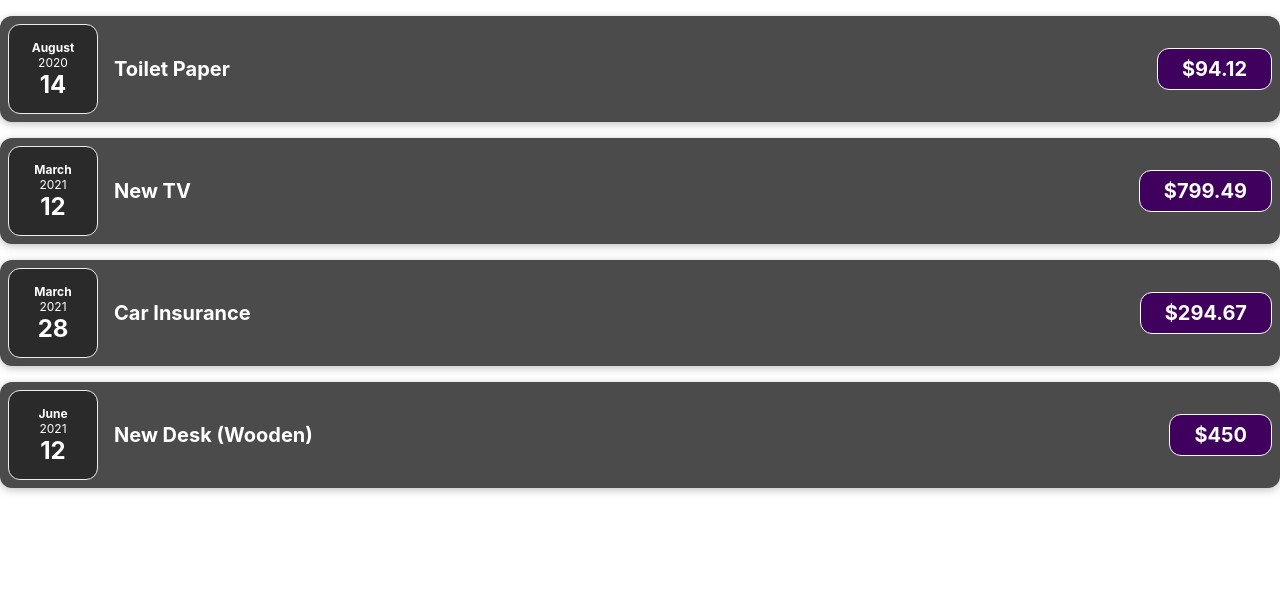
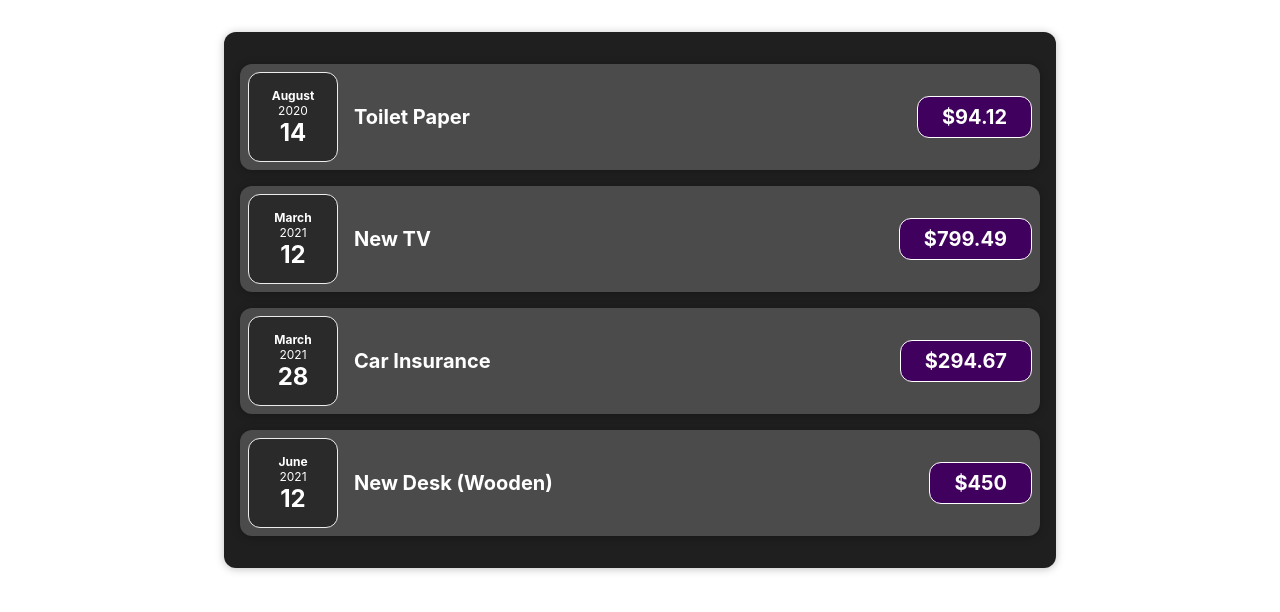
Before and after one commit to kaushalluffa/budget_calc_project, a React (Create React App) app: page / in a window 1280 px wide. Shown: the top 612 px of the page. Built offline with nearby package versions, Linux system fonts and the light colour scheme.

Commit message:
added card component to save css duplication

```diff
--- a/src/App.js
+++ b/src/App.js
@@ -1,4 +1,5 @@
 import ExpenseItem from './components/ExpenseItem'
+import Expenses from './components/Expenses';
 
 function App() {
 
@@ -28,10 +29,8 @@ function App() {
 
   return (
     <div className="App">
-      <ExpenseItem title={expenses[0].title} amount={expenses[0].amount} date={expenses[0].date} />
-      <ExpenseItem title={expenses[1].title} amount={expenses[1].amount} date={expenses[1].date} />
-      <ExpenseItem title={expenses[2].title} amount={expenses[2].amount} date={expenses[2].date} />
-      <ExpenseItem title={expenses[3].title} amount={expenses[3].amount} date={expenses[3].date} />
+      <Expenses items={expenses} />
+
     </div>
   );
 }
--- /dev/null
+++ b/src/components/Card.jsx
@@ -0,0 +1,11 @@
+import React from 'react'
+import './card.css'
+
+function Card(props) {
+  const classes = 'card ' + props.className
+  return (
+    <div className={classes}>{props.children}</div>
+  )
+}
+
+export default Card
--- a/src/components/ExpenseDate.jsx
+++ b/src/components/ExpenseDate.jsx
@@ -2,10 +2,10 @@ import React from 'react'
 
 import './expensedate.css'
 
-function ExpenseDate({date}) {
-    const month = date.toLocaleString('en-US', {month: 'long'})
-    const year = date.getFullYear()
-    const day = date.toLocaleString('en-US', {day: '2-digit'})
+function ExpenseDate(props) {
+    const month = props.date.toLocaleString('en-US', {month: 'long'})
+    const year = props.date.getFullYear()
+    const day = props.date.toLocaleString('en-US', {day: '2-digit'})
 
 
   return (
--- a/src/components/ExpenseItem.jsx
+++ b/src/components/ExpenseItem.jsx
@@ -1,19 +1,20 @@
 import React from 'react'
 import './expenseitem.css'
 import ExpenseDate from './ExpenseDate'
+import Card from './Card'
 
-function ExpenseItem({title, amount, date}) {
+function ExpenseItem(props) {
 
 
 
   return (
-      <div className="expense-item">
-          <ExpenseDate date={date} />
+      <Card className="expense-item" >
+          <ExpenseDate date={props.date} />
           <div className="expense-item__description">
-              <h2>{title}</h2>
-              <div className="expense-item__price">${amount}</div>
+              <h2>{props.title}</h2>
+              <div className="expense-item__price">${props.amount}</div>
           </div>
-      </div>
+      </Card>
   )
 }
 
--- /dev/null
+++ b/src/components/Expenses.jsx
@@ -0,0 +1,32 @@
+import Card from './Card';
+import ExpenseItem from './ExpenseItem';
+import './expenses.css';
+
+function Expenses(props) {
+  return (
+    <Card className="expenses">
+      <ExpenseItem
+        title={props.items[0].title}
+        amount={props.items[0].amount}
+        date={props.items[0].date}
+      />
+      <ExpenseItem
+        title={props.items[1].title}
+        amount={props.items[1].amount}
+        date={props.items[1].date}
+      />
+      <ExpenseItem
+        title={props.items[2].title}
+        amount={props.items[2].amount}
+        date={props.items[2].date}
+      />
+      <ExpenseItem
+        title={props.items[3].title}
+        amount={props.items[3].amount}
+        date={props.items[3].date}
+      />
+    </Card>
+  );
+}
+
+export default Expenses;
--- /dev/null
+++ b/src/components/card.css
@@ -0,0 +1,4 @@
+.card{
+    border-radius: 12px;
+    box-shadow: 0 1px 8px rgba(0, 0, 0, 0.25);
+}
--- a/src/components/expenseitem.css
+++ b/src/components/expenseitem.css
@@ -2,10 +2,8 @@
     display: flex;
     justify-content: space-between;
     align-items: center;
-    box-shadow: 0 2px 8px rgba(0, 0, 0, 0.25);
     padding: 0.5rem;
     margin: 1rem 0;
-    border-radius: 12px;
     background-color: #4b4b4b;
   }
 
--- /dev/null
+++ b/src/components/expenses.css
@@ -0,0 +1,8 @@
+.expenses {
+    padding: 1rem;
+    background-color: rgb(31, 31, 31);
+    margin: 2rem auto;
+    width: 50rem;
+    max-width: 95%;
+
+  }
```
